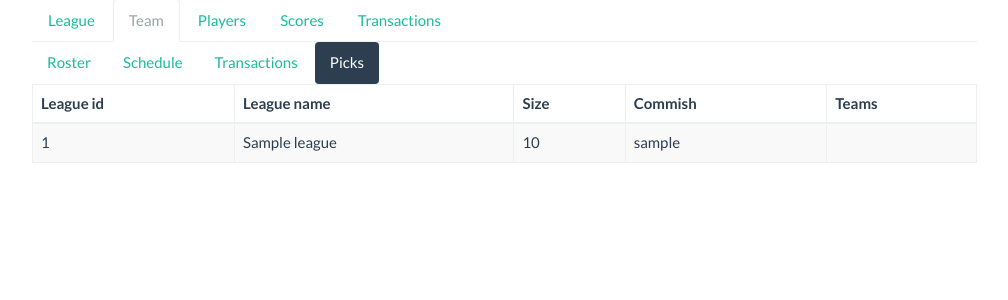
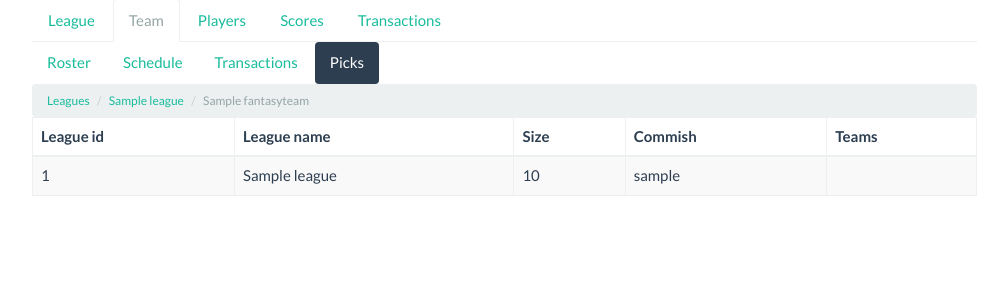
Before and after one commit to mezmor/LeagueSports, a Django app: page /leagues/1/1/picks in a window 1280 px wide. Shown: the part 61-361 px from the top of the page, without its empty margins (233-1241 px from the left). Run offline with Django 3.2, Linux system fonts and the light colour scheme; tables that the repository leaves empty hold one stand-in row (values such as "Sample post"); some libraries are stand-ins or nearby versions.

Commit message:
Added breadcrumbs to league list view and detail view

```diff
--- a/drafter/static/css/override.css
+++ b/drafter/static/css/override.css
@@ -10,3 +10,9 @@ body {
 .info-pane input {
 	width: 100%;
 }
+
+.breadcrumb {
+	margin-bottom: 0;
+	font-size: 12px;
+	height: 100%;
+}
--- a/drafter/templates/drafter/leagues/details/__details.html
+++ b/drafter/templates/drafter/leagues/details/__details.html
@@ -19,9 +19,3 @@
     $('#leagues-guide').addClass('active');
     </script>
 {% endblock %}
-
-{% block left_content %}
-{% endblock %}
-
-{% block center_content %}
-{% endblock %}
--- a/drafter/templates/drafter/leagues/details/_league.html
+++ b/drafter/templates/drafter/leagues/details/_league.html
@@ -65,6 +65,10 @@
             <li id="draft-tab"><a href="{% url 'drafter.views.league_draft' league.id %}">Draft</a></li>
         {% endif %}
     </ul>
+    <ul class="breadcrumb">
+        <li><a href="{% url 'drafter.views.leagues' %}">Leagues</a></li>
+        <li class="active">{{ league.name }}</li>
+    </ul>
     <script>
     $('#league-tab').addClass('active');
     </script>
--- a/drafter/templates/drafter/leagues/details/_team.html
+++ b/drafter/templates/drafter/leagues/details/_team.html
@@ -18,6 +18,11 @@
         <li id="team-transactions-tab"><a href="{% url 'drafter.views.team_transactions' league.id user.id %}">Transactions</a></li>
         <li id="picks-tab"><a href="{% url 'drafter.views.team_picks' league.id user.id %}">Picks</a></li>
     </ul>
+    <ul class="breadcrumb">
+        <li><a href="{% url 'drafter.views.leagues' %}">Leagues</a></li>
+        <li><a href="{% url 'drafter.views.league' league.id %}">{{ league.name }}</a></li>
+        <li class="active">{{ team.name }}</li>
+    </ul>
     <script>
     $('#team-tab').addClass('active');
     </script>
```
Also changed, not shown: drafter/templates/drafter/leagues/leagues.html (+4 -5 lines).
